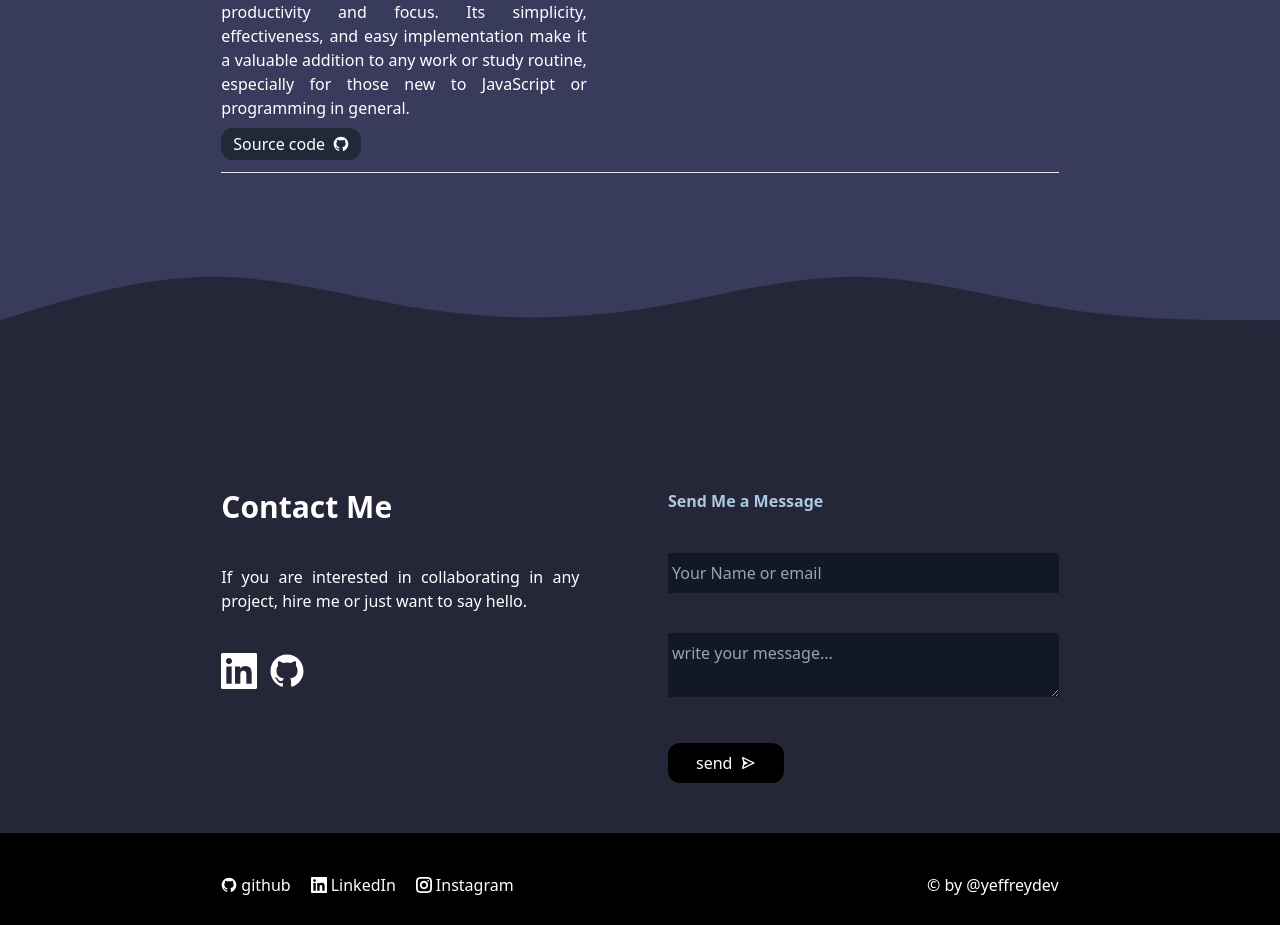
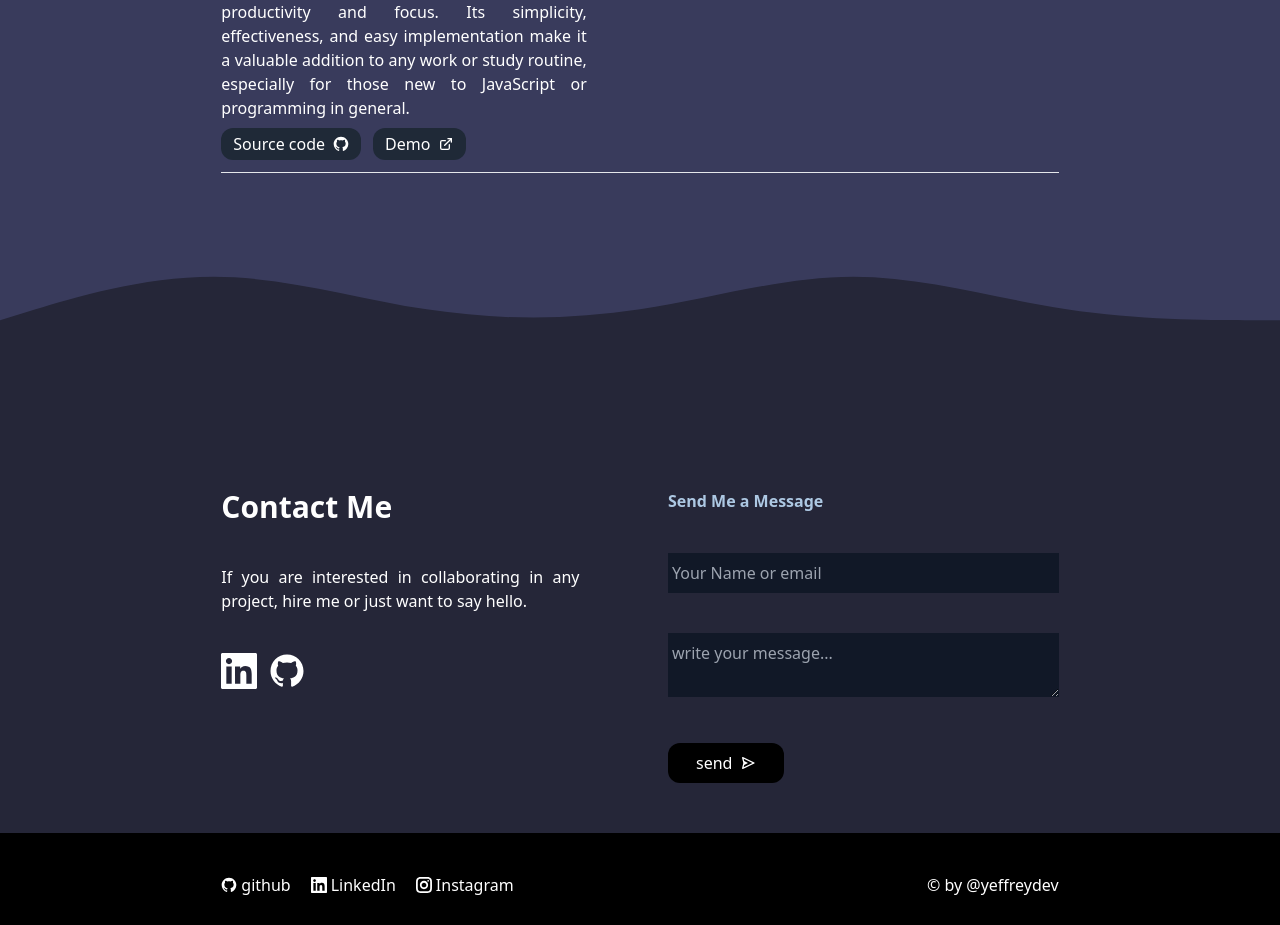
Before and after one commit to yeffreydev/portfolio, a Next.js app: page / in a window 1280 px wide. Shown: the part 1421-2346 px from the top of the page. Built offline with nearby package versions, Linux system fonts and the light colour scheme.

Commit message:
added demo link in project item

```diff
--- a/src/components/Project.tsx
+++ b/src/components/Project.tsx
@@ -3,7 +3,6 @@ import Image from "next/image";
 import { IconType } from "react-icons/lib";
 import { GrGithub } from "react-icons/gr";
 import { TbExternalLink } from "react-icons/tb";
-import { ReactElement } from "react";
 
 export interface IRightProject {
   skills: string[];
@@ -66,10 +65,16 @@ const LeftProject = ({ p }: { p: ILeftProject }) => {
         {/*Project description */}
         {Description()}
       </div>
-      <Link target={"_blank"} className="px-3 mx-auto md:mx-0 py-1 flex items-center gap-2 bg-gray-800 w-min whitespace-nowrap rounded-xl" href={source}>
-        <span>Source code</span>
-        <GrGithub />
-      </Link>
+      <div className="flex gap-3">
+        <Link target={"_blank"} className="px-3 hover:opacity-70 mx-auto md:mx-0 py-1 flex items-center gap-2 bg-gray-800 w-min whitespace-nowrap rounded-xl" href={source}>
+          <span>Source code</span>
+          <GrGithub />
+        </Link>
+        <Link target={"_blank"} className="px-3 hover:opacity-70 mx-auto md:mx-0 py-1 flex items-center gap-2 bg-gray-800 w-min whitespace-nowrap rounded-xl" href={url}>
+          <span>Demo</span>
+          <TbExternalLink />
+        </Link>
+      </div>
     </div>
   );
 };
```
